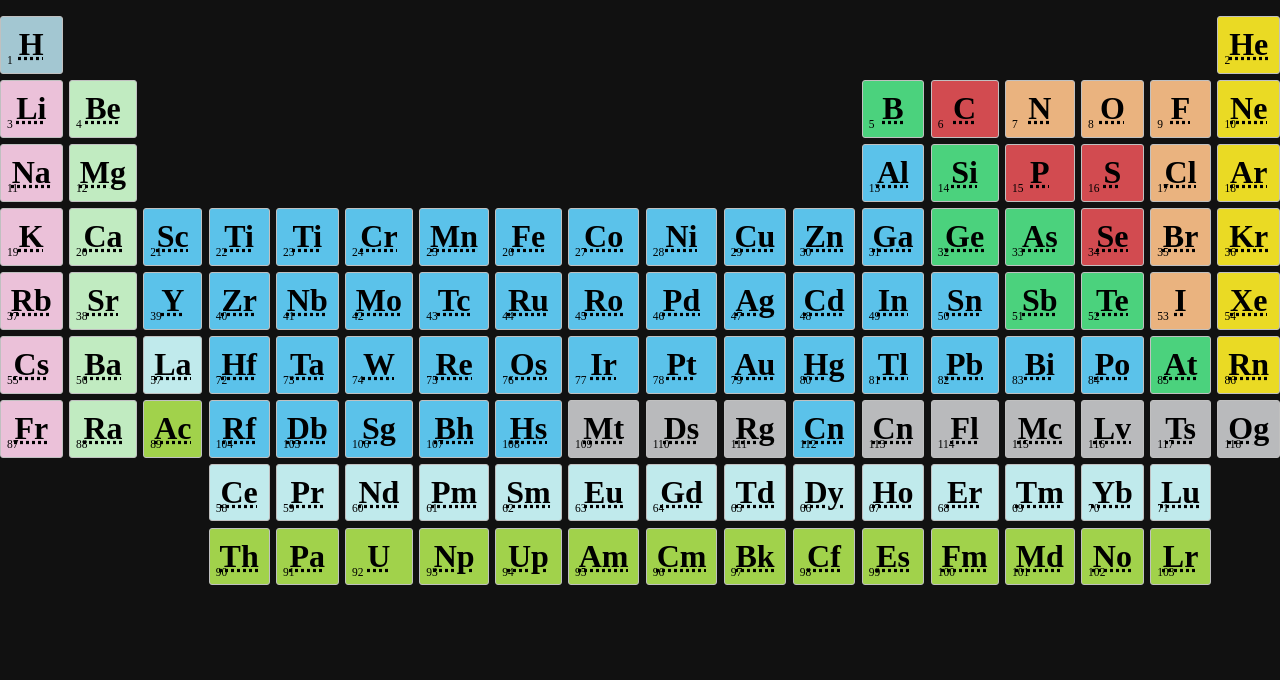
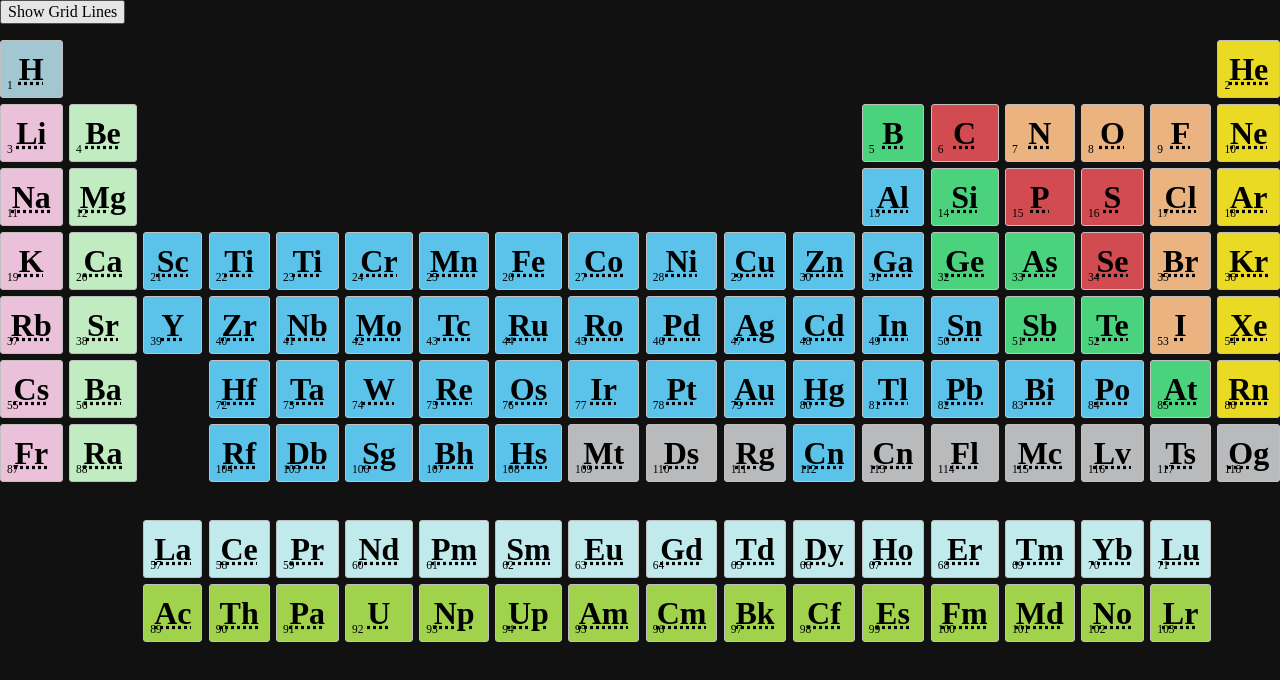
Before and after one commit to shahzadnaeem/periodic-table, a website built with Parcel: page index.html in a window 1280 px wide. Built offline with nearby package versions, Linux system fonts and the light colour scheme; a web font is replaced by a local one.

Commit message:
Fixed it for ya!

```diff
--- a/css/app.css
+++ b/css/app.css
@@ -54,13 +54,17 @@
   #boron, #aluminium {
     grid-column-start: 13;
   }
-  #cerium, #thorium {
+
+  #hafnium, #rutherfordium {
     grid-column-start: 4;
   }
-  .periodic-table > li:nth-child(n+58):nth-last-child(n+48) {
+  #lanthanum, #actinium {
+    grid-column-start: 3;
+  }
+  .periodic-table > li:nth-child(n+57):nth-last-child(n+48) {
     grid-row-start: 8;
   }
-  .periodic-table > li:nth-child(n+90):nth-last-child(n+16) {
+  .periodic-table > li:nth-child(n+89):nth-last-child(n+16) {
     grid-row-start: 9;
   }
   .periodic-table:before {
@@ -89,6 +93,7 @@
   }
   .periodic-table .lanthanide {
     background: hsl(183, 54%, 84%);
+    margin-top: 2rem;
   }
   .periodic-table .actinide {
     background: hsl(82, 60%, 56%);
--- a/index.html
+++ b/index.html
@@ -25,6 +25,7 @@
 </head>
 
 <body>
+  <button>Show Grid Lines</button>
   <ol class="periodic-table">
     <li class="hydrogen">
       <abbr title="Hydrogen">H</abbr>
@@ -195,7 +196,7 @@
     <li class="alkaline">
       <abbr title="Barium">Ba</abbr>
     </li>
-    <li class="lanthanide">
+    <li id="lanthanum" class="lanthanide">
       <abbr title="Lanthanum">La</abbr>
     </li>
     <li id="cerium" class="lanthanide">
@@ -291,7 +292,7 @@
     <li class="alkaline">
       <abbr title="Radium">Ra</abbr>
     </li>
-    <li class="actinide">
+    <li id="actinium" class="actinide">
       <abbr title="Actinium">Ac</abbr>
     </li>
     <li class="actinide" id="thorium">
```
